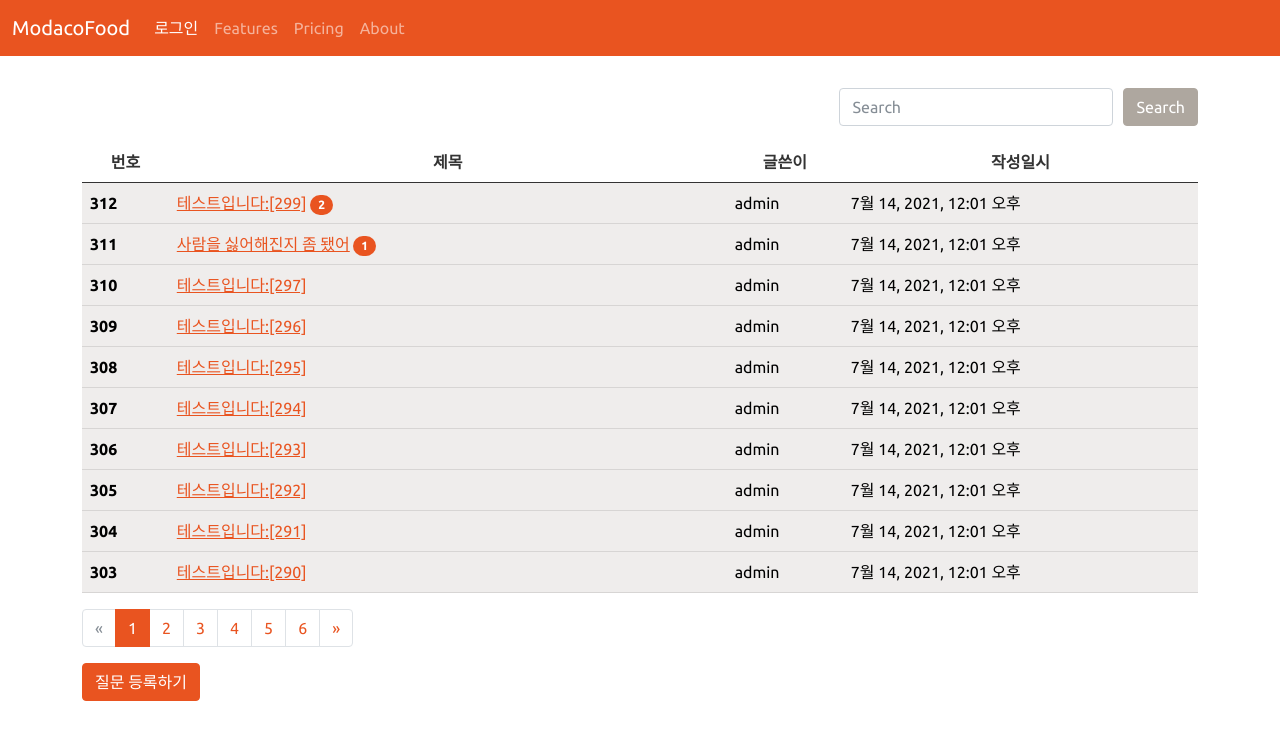
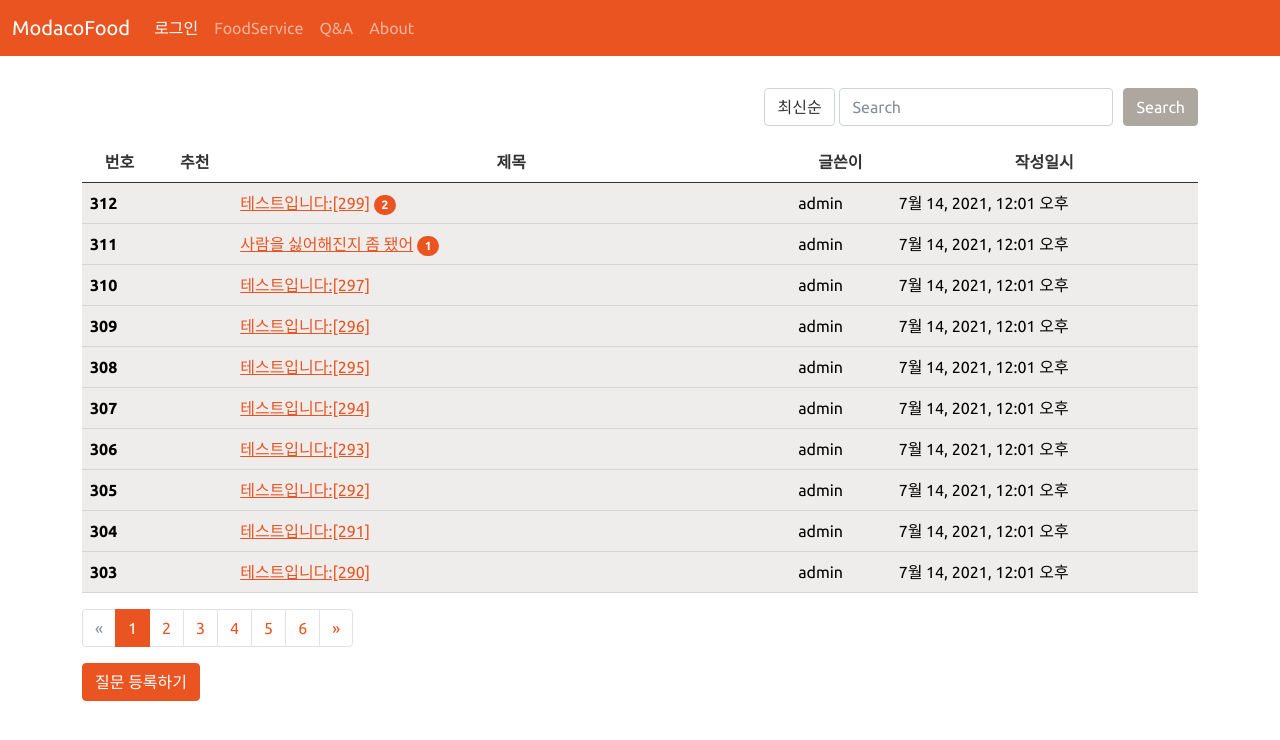
Before and after one commit to ybsong94/teamProcject_modaco_AFP, a Django app: page / in a window 1280 px wide. Shown: the top 740 px of the page. Run offline with Django 3.2, Linux system fonts and the light colour scheme; data comes from the database, SQL or seed files in the repository; data that the repository does not hold is empty; some libraries are stand-ins or nearby versions.

Commit message:
추천기능 추가하였습니다

```diff
--- a/question/models.py
+++ b/question/models.py
@@ -7,8 +7,9 @@ class Question(models.Model):
     subject = models.CharField(max_length=200)
     content = models.TextField()
     create_date = models.DateTimeField()
-    author = models.ForeignKey(User, on_delete=models.CASCADE)
+    author = models.ForeignKey(User, on_delete=models.CASCADE, related_name='author_question')
     modify_date = models.DateTimeField(null=True, blank=True)
+    voter = models.ManyToManyField(User, related_name='voter_question')
 
     def __str__(self):
         return self.subject
@@ -17,8 +18,9 @@ class Answer(models.Model):
     question = models.ForeignKey(Question, on_delete=models.CASCADE)
     content = models.TextField()
     create_date = models.DateTimeField()
-    author = models.ForeignKey(User, on_delete=models.CASCADE)
+    author = models.ForeignKey(User, on_delete=models.CASCADE, related_name='author_answer')
     modify_date = models.DateTimeField(null=True, blank=True)
+    voter = models.ManyToManyField(User, related_name='voter_answer')
 
 class Comment(models.Model):
     author = models.ForeignKey(User, on_delete=models.CASCADE)
--- a/question/urls.py
+++ b/question/urls.py
@@ -1,6 +1,6 @@
 from django.urls import path
 
-from .views import base_views, question_views, answer_views, comment_views
+from .views import base_views, question_views, answer_views, comment_views, vote_views
 
 app_name = 'question'
 
@@ -27,4 +27,8 @@ urlpatterns = [
     path('comment/create/answer/<int:answer_id>/', comment_views.comment_create_answer, name='comment_create_answer'),
     path('comment/modify/answer/<int:comment_id>/', comment_views.comment_modify_answer, name='comment_modify_answer'),
     path('comment/delete/answer/<int:comment_id>/', comment_views.comment_delete_answer, name='comment_delete_answer'),
+
+    # vote_views.py
+    path('vote/question/<int:question_id>/', vote_views.vote_question, name='vote_question'),
+    path('vote/answer/<int:answer_id>/', vote_views.vote_answer, name='vote_answer'),
 ]
--- a/question/views/base_views.py
+++ b/question/views/base_views.py
@@ -1,12 +1,22 @@
 from django.core.paginator import Paginator
 from django.shortcuts import render, get_object_or_404
 from ..models import Question
-from django.db.models import Q
+from django.db.models import Q, Count
 
 def index(request):
     page = request.GET.get('page', '1')
     kw = request.GET.get('kw', '')
+    so = request.GET.get('so', 'recent')
 
+    # 정렬
+    if so == 'recommend':
+        question_list = Question.objects.annotate(num_voter=Count('voter')).order_by('-num_voter', '-create_date')
+    elif so == 'popular':
+        question_list = Question.objects.annotate(num_voter=Count('answer')).order_by('-num_voter', '-create_date')
+    else:
+        question_list = Question.objects.order_by('-create_date')
+
+    # 검색
     question_list = Question.objects.order_by('-create_date')
     if kw:
         question_list = question_list.filter(
@@ -16,9 +26,10 @@ def index(request):
             Q(answer__author__username__icontains=kw)
         ).distinct()
 
+    # 페이징
     paginator = Paginator(question_list, 10)
     page_obj = paginator.get_page(page)
-    context = {'question_list' : page_obj, 'page' : page,'kw' : kw}
+    context = {'question_list' : page_obj, 'page' : page,'kw' : kw, 'so' : so}
 
     return render(request, 'question/question_list.html', context)
 
--- a/templates/navbar.html
+++ b/templates/navbar.html
@@ -19,10 +19,10 @@
           {% endif %}
         </li>
         <li class="nav-item">
-          <a class="nav-link" href="#">Features</a>
+          <a class="nav-link" href="#">FoodService</a>
         </li>
         <li class="nav-item">
-          <a class="nav-link" href="#">Pricing</a>
+          <a class="nav-link" href="#">Q&A</a>
         </li>
         <li class="nav-item">
           <a class="nav-link" href="#">About</a>
--- a/templates/question/question_list.html
+++ b/templates/question/question_list.html
@@ -2,8 +2,18 @@
 {% load question_filter %}
 {% block content %}
 <div class="container my-3">
-  <div class="row justify-content-end my-3" style="float: right;">
+
+  <div class="row justify-content-between my-3" style="float: right;">
       <div class="col-4 input-group">
+
+        <div class="form-group" style="margin-right: 5px;">
+          <select class="form-control so">
+            <option value="recent" {% if so == 'recent' %}selected{% endif %}>최신순</option>
+            <option value="recommend" {% if so == 'recommend' %}selected{% endif %}>추천순</option>
+            <option value="popular" {% if so == 'popular' %}selected{% endif %}>인기순</option>
+          </select>
+        </div>
+
         <div class="form-group">
           <input type="text" class="form-control kw" placeholder="Search" value="{{ kw|default_if_none:'' }}">
         </div>
@@ -11,11 +21,14 @@
           <button class="btn btn-secondary" type="button" id="btn_search">Search</button>
         </div>
       </div>
-    </div>
+
+  </div>
+
 <table class="table table-hover">
   <thead>
     <tr class="text-center thead-dark">
       <th scope="col">번호</th>
+      <th>추천</th>
       <th style="width:50%">제목</th>
       <th>글쓴이</th>
       <th scope="col">작성일시</th>
@@ -27,6 +40,11 @@
     <tr class="table-secondary">
       <!-- 번호 = 전체건수 - 시작인덱스 - 현재인덱스 + 1 -->
       <th scope="row">{{ question_list.paginator.count|sub:question_list.start_index|sub:forloop.counter0|add:1 }}</th>
+      <td style="text-align: center;">
+        {% if question.voter.all.count > 0 %}
+        <span class="badge bg-warning px-2 py-1">{{ question.voter.all.count }}</span>
+        {% endif %}
+      </td>
       <td class="text-left">
         <a href="{% url 'question:detail' question.id %}">{{ question.subject }}</a>
         {% if question.answer_set.count > 0 %}
@@ -93,6 +111,7 @@
 <form id="searchForm" method="get" action="{% url 'index' %}">
   <input type="hidden" id="kw" name="kw" value="{{ kw|default_if_none:'' }}">
   <input type="hidden" id="page" name="page" value="{{ page }}">
+  <input type="hidden" id="so" name="so" value="{{ so }}">
 </form>
 {% endblock %}
 
@@ -109,6 +128,12 @@ $(document).ready(function(){
         $("#page").val(1);  // 검색버튼을 클릭할 경우 1페이지부터 조회한다.
         $("#searchForm").submit();
     });
+
+    $(".so").on('change', function() {
+        $("#so").val($(this).val());
+        $("#page").val(1);
+        $("#searchForm").submit();
+    });
 });
 </script>
 {% endblock %}
```
Also changed, not shown: question/views/vote_views.py (added, +24 -0 lines), templates/question/question_detail.html (+19 -1 lines), question/migrations/0006_auto_20210716_1005.py (added).
